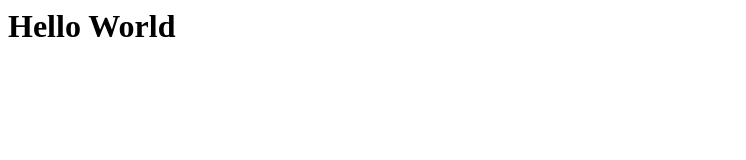
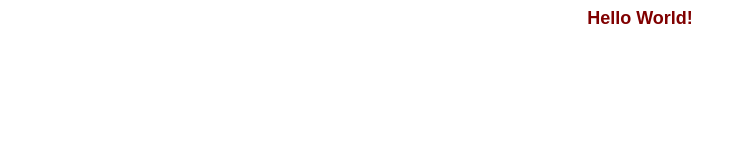
Before and after one commit to DValdez01/GIT-337, a plain HTML site: page index.html in a window 1280 px wide. Shown: the whole page, without its empty margins (0-746 px from the left). Drawn offline with Linux system fonts and the light colour scheme.

Commit message:
CSS
added css

```diff
--- a/index.html
+++ b/index.html
@@ -1 +1,2 @@
-<h1>Hello World</h1>
+<h1>Hello World!</h1>
+<link rel="stylesheet" href="style.css">
--- a/style.css
+++ b/style.css
@@ -0,0 +1,6 @@
+h1 {
+    font-family: Arial, Helvetica, sans-serif;
+    color: maroon;
+    font-size: large;
+    text-align: center;
+}
```
